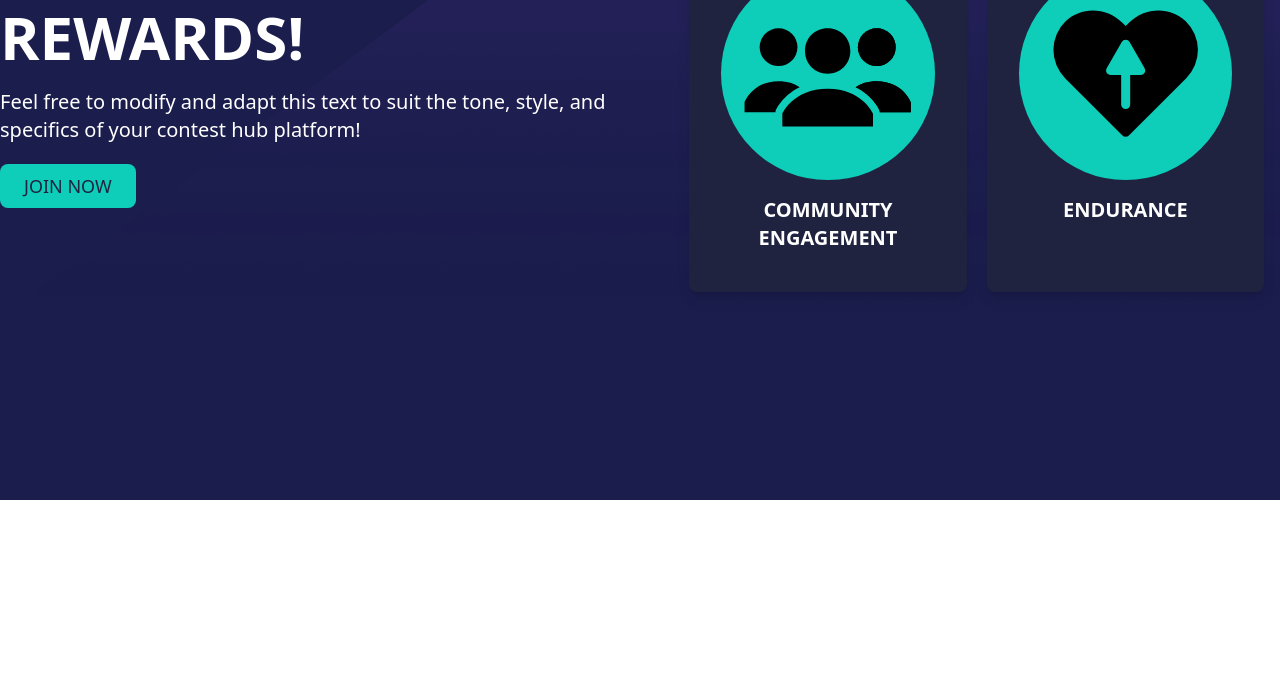
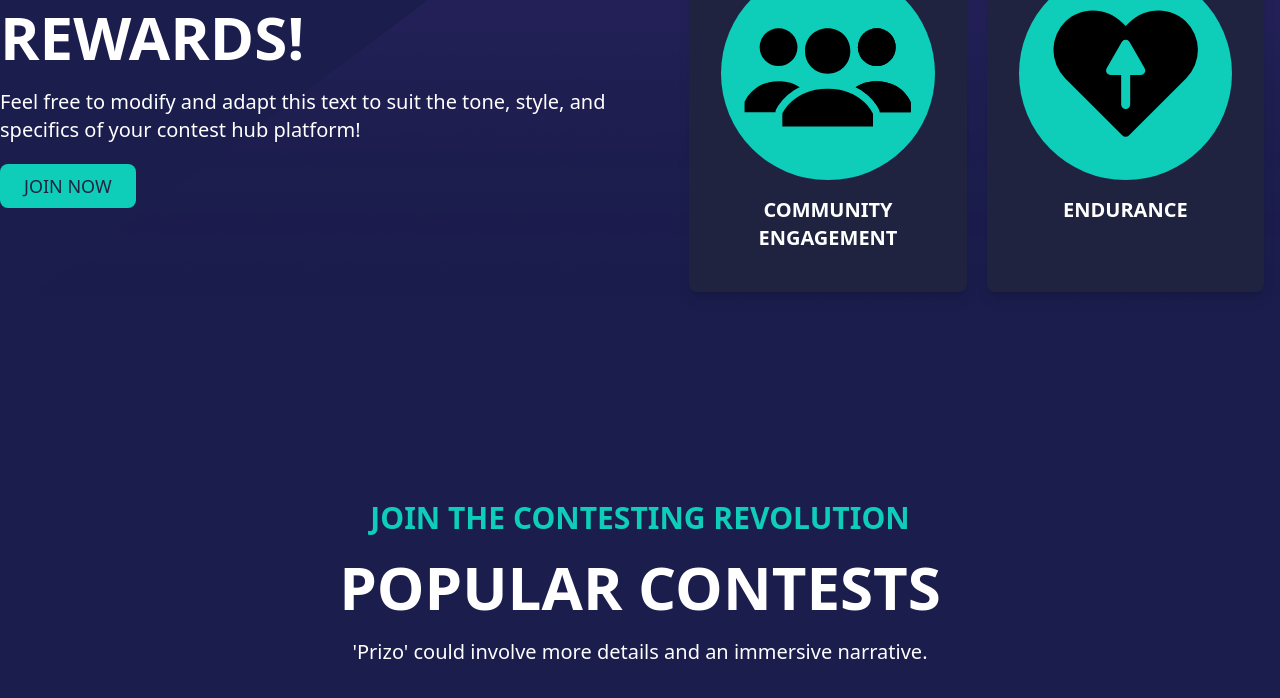
Before and after one commit to rhmunna143/client-prizo, a React (Vite) app: page / in a window 1280 px wide. Shown: the part 2594-3292 px from the top of the page. Before the commit the page ends 3094 px from the top, so only its background shows below. Built offline with nearby package versions, Linux system fonts and the light colour scheme.

Commit message:
popular section added

```diff
--- a/src/Components/SectionHeading.jsx
+++ b/src/Components/SectionHeading.jsx
@@ -1,9 +1,9 @@
 /* eslint-disable react/prop-types */
 
 
-const SectionHeading = ({ subHeading, heading, text }) => {
+const SectionHeading = ({ subHeading, heading, text, align }) => {
     return (
-        <div className="text-white space-y-4">
+        <div className={`text-${align} text-white space-y-4`}>
             <h4 className="text-3xl  font-semibold text-primary uppercase">{subHeading}</h4>
             <h2 className="text-6xl  font-bold uppercase leading-[70px]">{heading}</h2>
 
--- a/src/Pages/Home/Home.jsx
+++ b/src/Pages/Home/Home.jsx
@@ -1,11 +1,13 @@
 import About from "./About";
 import Banner from "./Banner";
+import PopularContests from "./PopularContest/PopularContests";
 
 const Home = () => {
     return (
         <div>
             <Banner></Banner>
             <About></About>
+            <PopularContests></PopularContests>
         </div>
     );
 };
--- /dev/null
+++ b/src/Pages/Home/PopularContest/PopularContests.jsx
@@ -0,0 +1,31 @@
+import Container from "../../../Components/Container";
+import SectionHeading from "../../../Components/SectionHeading";
+
+
+const PopularContests = () => {
+    return (
+        <div className="bg-tertiary">
+            <Container>
+                <div className="w-fit mx-auto pb-20">
+                    <SectionHeading
+                        subHeading="Join the Contesting Revolution"
+                        heading="Popular Contests"
+                        text="'Prizo' could involve more details and an immersive narrative."
+                        align="center"
+                    />
+                </div>
+
+                <div className="popular py-52">
+                    {/* add popular cards here.... */}
+                    {/* add popular cards here.... */}
+                    {/* add 6666 popular cards here.... */}
+
+
+
+                </div>
+            </Container>
+        </div>
+    );
+};
+
+export default PopularContests;
--- a/tailwind.config.js
+++ b/tailwind.config.js
@@ -14,7 +14,6 @@ export default {
         primary: "#0ECDB9",
         secondary: "#1F2340",
         tertiary: "#1B1D4D",
-        formulary: "#1F2340"
       }
     },
   },
```
